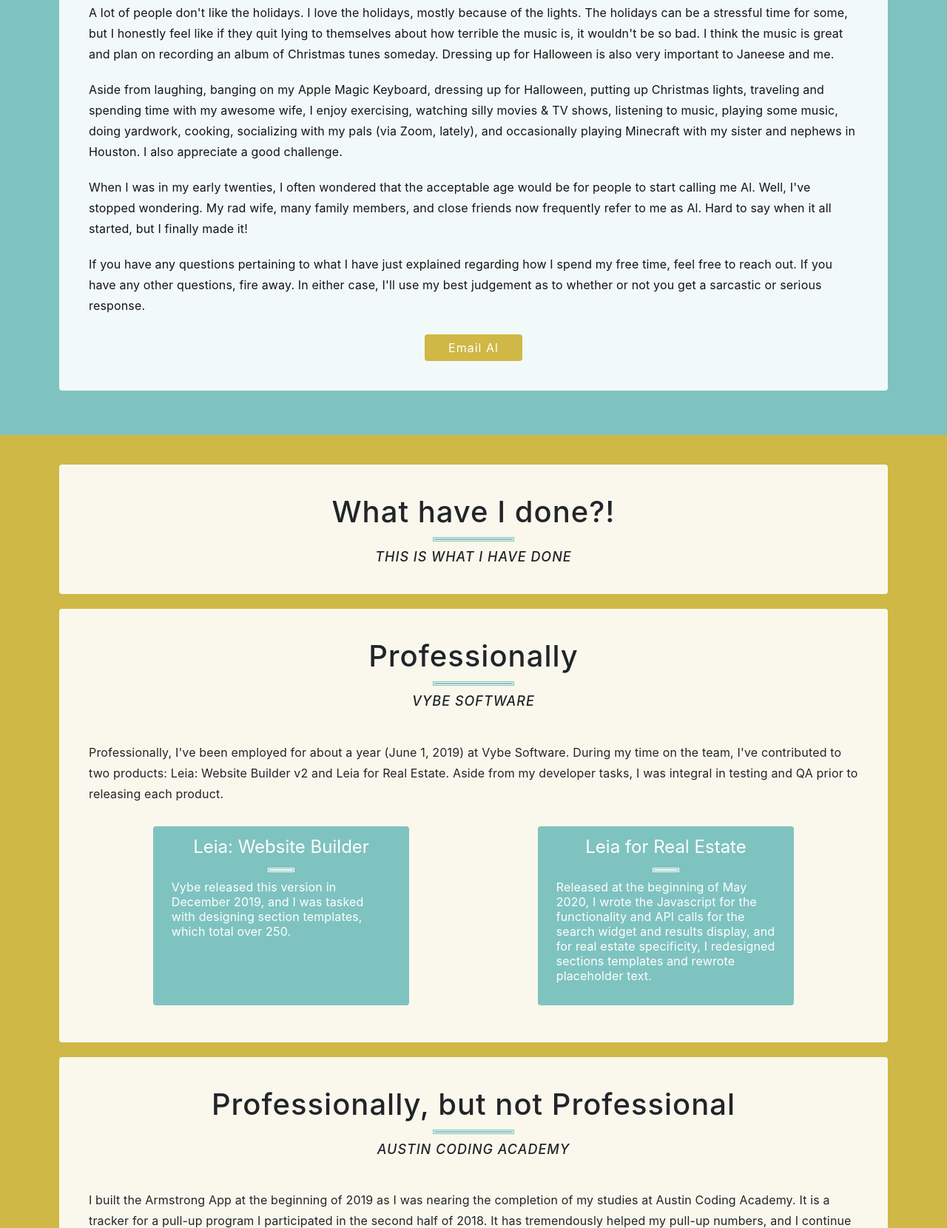
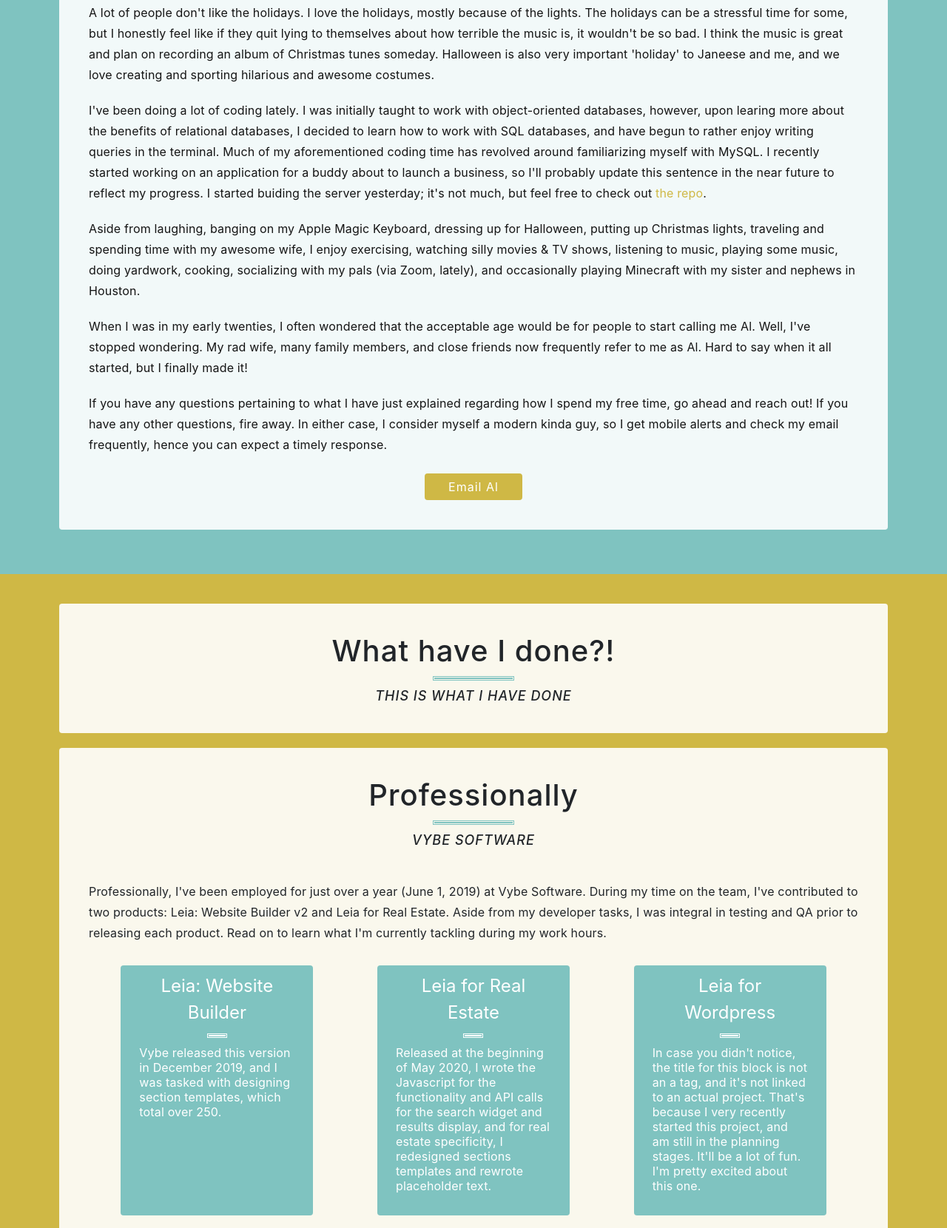
Before and after one commit to AlanHouston/AlanHouston.github.io, a plain HTML site: page index.html in a window 1280 px wide. Shown: the part 1027-2687 px from the top of the page at 74% size. Drawn offline with nearby package versions, Linux system fonts and the light colour scheme; a web font is replaced by a local one.

Commit message:
mid-july update

```diff
--- a/index.html
+++ b/index.html
@@ -62,10 +62,11 @@
             <hr id='aboutHr'>
             <h4 class='sectionSub' id='aboutSub'>You're in luck; here you go</h4>
             <p>I'm a husband, uncle, brother, son, dog dad, rocker, Austinite, web developer, small business owner, and, most of all, I’m your buddy. One of my favorite things to do is have a good laugh. When schedules allow, I like to take trips with the best travel partner, my super cool wife, Janeese. She's my best buddy. We have a 15-year-old dog named Benji who is also my best buddy. He's losing his mind a bit, but he's still pretty spry; his breath is stinky.</p>
-            <p>A lot of people don't like the holidays. I love the holidays, mostly because of the lights. The holidays can be a stressful time for some, but I honestly feel like if they quit lying to themselves about how terrible the music is, it wouldn't be so bad. I think the music is great and plan on recording an album of Christmas tunes someday. Dressing up for Halloween is also very important to Janeese and me.</p>
-            <p>Aside from laughing, banging on my Apple Magic Keyboard, dressing up for Halloween, putting up Christmas lights, traveling and spending time with my awesome wife, I enjoy exercising, watching silly movies & TV shows, listening to music, playing some music, doing yardwork, cooking, socializing with my pals (via Zoom, lately), and occasionally playing Minecraft with my sister and nephews in Houston. I also appreciate a good challenge.</p>
+            <p>A lot of people don't like the holidays. I love the holidays, mostly because of the lights. The holidays can be a stressful time for some, but I honestly feel like if they quit lying to themselves about how terrible the music is, it wouldn't be so bad. I think the music is great and plan on recording an album of Christmas tunes someday. Halloween is also very important 'holiday' to Janeese and me, and we love creating and sporting hilarious and awesome costumes.</p>
+            <p>I've been doing a lot of coding lately. I was initially taught to work with object-oriented databases, however, upon learing more about the benefits of relational databases, I decided to learn how to work with SQL databases, and have begun to rather enjoy writing queries in the terminal. Much of my aforementioned coding time has revolved around familiarizing myself with MySQL. I recently started working on an application for a buddy about to launch a business, so I'll probably update this sentence in the near future to reflect my progress. I started buiding the server yesterday; it's not much, but feel free to check out <a id='zorro_link' href='https://github.com/AlanHouston/zorro-server' target="_blank">the repo</a>.</p>
+            <p>Aside from laughing, banging on my Apple Magic Keyboard, dressing up for Halloween, putting up Christmas lights, traveling and spending time with my awesome wife, I enjoy exercising, watching silly movies & TV shows, listening to music, playing some music, doing yardwork, cooking, socializing with my pals (via Zoom, lately), and occasionally playing Minecraft with my sister and nephews in Houston.</p>
             <p>When I was in my early twenties, I often wondered that the acceptable age would be for people to start calling me Al. Well, I've stopped wondering. My rad wife, many family members, and close friends now frequently refer to me as Al. Hard to say when it all started, but I finally made it!</p>
-            <p>If you have any questions pertaining to what I have just explained regarding how I spend my free time, feel free to reach out. If you have any other questions, fire away. In either case, I'll use my best judgement as to whether or not you get a sarcastic or serious response.</p>
+            <p>If you have any questions pertaining to what I have just explained regarding how I spend my free time, go ahead and reach out! If you have any other questions, fire away. In either case, I consider myself a modern kinda guy, so I get mobile alerts and check my email frequently, hence you can expect a timely response.</p>
             <div id='contactBtnWrap'>
                 <a id='contactBtn' class='btn' href='mailto:alanhouston5000@gmail.com'>Email Al</a>
             </div>
@@ -82,17 +83,22 @@
                 <h3 class='sectionTitle'>Professionally</h3>
                 <hr class='projectsHr'>
                 <h4 class='sectionSub'>Vybe Software</h4>
-                <p>Professionally, I've been employed for about a year (June 1, 2019) at Vybe Software. During my time on the team, I've contributed to two products: Leia: Website Builder v2 and Leia for Real Estate. Aside from my developer tasks, I was integral in testing and QA prior to releasing each product.</p>
+                <p>Professionally, I've been employed for just over a year (June 1, 2019) at Vybe Software. During my time on the team, I've contributed to two products: Leia: Website Builder v2 and Leia for Real Estate. Aside from my developer tasks, I was integral in testing and QA prior to releasing each product. Read on to learn what I'm currently tackling during my work hours.</p>
                 <div id='leiaBlockWrap' class='row justify-content-around'>
-                    <div class='leiaBlock col-md-4 col-sm-12'>
+                    <div class='leiaBlock col-lg-3 col-md-12'>
                         <a class='leiaTitle' href='https://heyleia.com' target='_blank'>Leia: Website Builder</a>
                         <hr class='leiaHr'>
                         <p>Vybe released this version in December 2019, and I was tasked with designing section templates, which total over 250.</p>
                     </div>
-                    <div class='leiaBlock col-md-4 col-sm-12'>
+                    <div class='leiaBlock col-lg-3 col-md-12'>
                         <a class='leiaTitle' href='https://rev.heyleia.com' target='_blank'>Leia for Real Estate</a>
                         <hr class='leiaHr'>
                         <p>Released at the beginning of May 2020, I wrote the Javascript for the functionality and API calls for the search widget and results display, and for real estate specificity, I redesigned sections templates and rewrote placeholder text.</p>
+                    </div>
+                    <div class='leiaBlock col-lg-3 col-md-12'>
+                        <a class='leiaTitle'>Leia for Wordpress</a>
+                        <hr class='leiaHr'>
+                        <p>In case you didn't notice, the title for this block is not an a tag, and it's not linked to an actual project. That's because I very recently started this project, and am still in the planning stages. It'll be a lot of fun. I'm pretty excited about this one.</p>
                     </div>
                 </div>
             </div>
@@ -102,7 +108,7 @@
                 <h3 class='sectionTitle'>Professionally, but not Professional</h3>
                 <hr class='projectsHr'>
                 <h4 class='sectionSub'>Austin Coding Academy</h4>
-                <p>I built the Armstrong App at the beginning of 2019 as I was nearing the completion of my studies at Austin Coding Academy. It is a tracker for a pull-up program I participated in the second half of 2018. It has tremendously helped my pull-up numbers, and I continue to use aspects of the program in my daily exercises. If you're interested in a fun challenge that will make you stronger, give it a go; there's a link to the program with a description in the app. I created the app in order to facilitate comparing current session data with past results. It is currently built for one user, and I have yet to add any graphs or flair, but feel free to take a moment to peruse the app and source code.</p>
+                <p>I built the Armstrong App at the beginning of 2019 as I was nearing the completion of my studies at Austin Coding Academy. It is a tracker for a pull-up program I participated in the second half of 2018. It has tremendously helped my pull-up numbers, and I continue to use aspects of the program in my daily exercises. If you're interested in a fun challenge that will make you stronger, give it a go; there's a link to the program with a description in the app. I created the app in order to facilitate comparing current session data with past results. Honestly, it's a bit stale as I haven't gotten around to adding authentication for multiple users, and I have yet to add any graphs or flair, but feel free to take a moment to peruse the app and source code. I'll make it super cool some day; I promise.</p>
                 <div id='armstrongBtnWrap' class='row'>
                     <div class='col-md-4 col-sm-12'>
                         <a class='armstrongBtn btn' href='https://alanhouston.dev/theArmstrongProgram/' target="_blank">Armstrong App</a>
@@ -224,6 +230,16 @@
             text-transform: uppercase;
         }
 
+        #zorro_link {
+            color: #cfb845;
+            transition: 0.3s;
+        }
+
+        #zorro_link:hover {
+            color: #7fc3c0;
+            text-decoration: none;
+        }
+
         p {
             margin-bottom: 20px;
             line-height: 1.75;
@@ -316,6 +332,10 @@
             .nav-link {
                 margin: 0;
             }
+
+            .leiaBlock {
+                margin-bottom: 15px;
+            }
         }
 
         @media only screen and (max-width : 767px) {
@@ -335,10 +355,6 @@
 
             section {
                 padding: 10px;
-            }
-
-            .leiaBlock {
-                margin-bottom: 15px;
             }
 
             .armstrongBtn {
```
